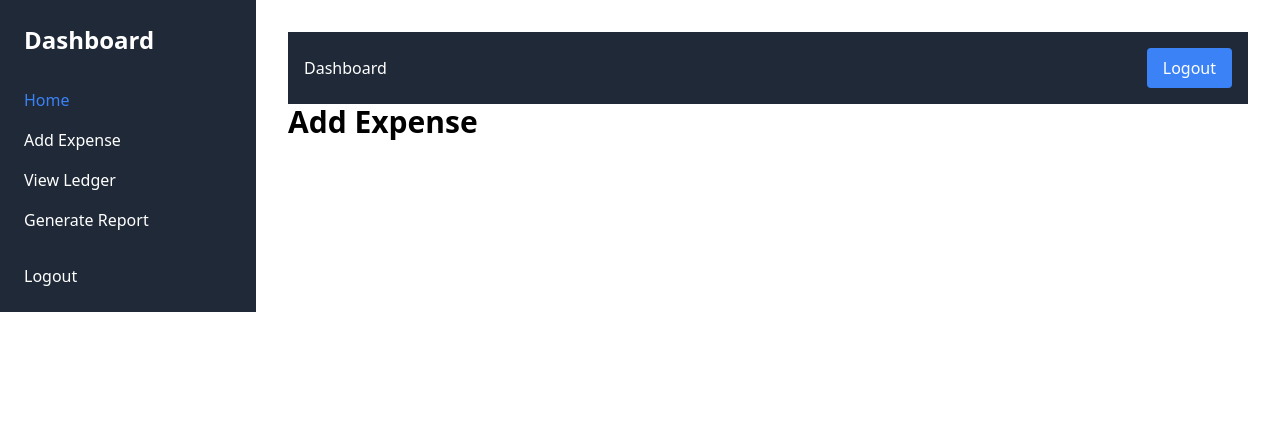
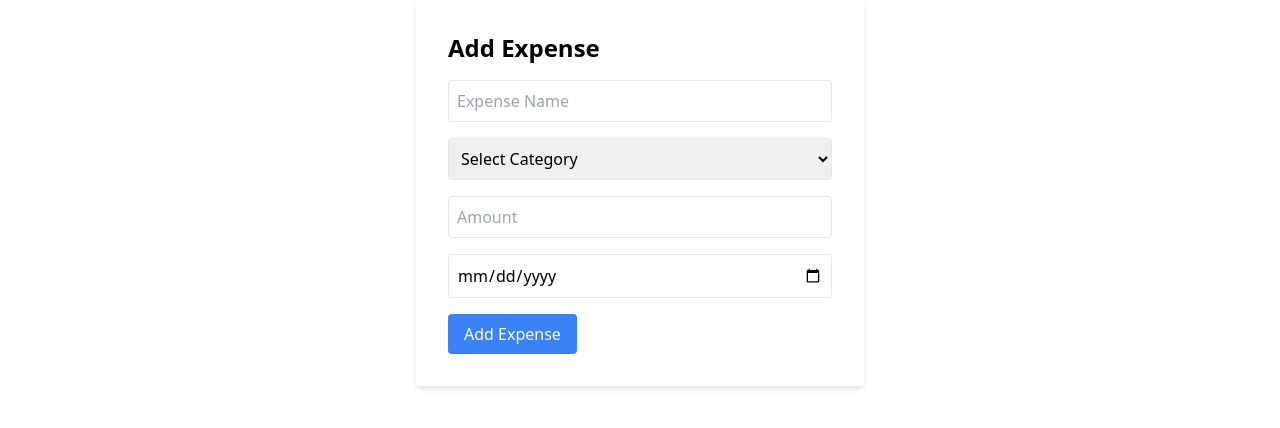
Before and after one commit to jayakumari14/account-dashboard, a Next.js app: page /dashboard/expenses in a window 1280 px wide. Shown: the top 428 px of the page. Built offline with nearby package versions, Linux system fonts and the light colour scheme; no server answers; sample sign-in values are in the browser's storage.

Commit message:
expense api and ledger added

```diff
--- a/src/components/Sidebar.tsx
+++ b/src/components/Sidebar.tsx
@@ -8,13 +8,13 @@ const Sidebar = () => (
         </a>
       </li>
       <li className="mb-4">
-        <a href="/auth/dashboard/expenses">Add Expense</a>
+        <a href="/dashboard/expenses">Add Expense</a>
       </li>
       <li className="mb-4">
-        <a href="/auth/dashboard/ledger">View Ledger</a>
+        <a href="/dashboard/ledger">View Ledger</a>
       </li>
       <li className="mb-4">
-        <a href="/auth/dashboard/reports">Generate Report</a>
+        <a href="/dashboard/reports">Generate Report</a>
       </li>
       <li className="mt-8">
         <a
--- a/src/pages/api/expenses.ts
+++ b/src/pages/api/expenses.ts
@@ -0,0 +1,31 @@
+import { PrismaClient } from "@prisma/client";
+import { NextApiRequest, NextApiResponse } from "next";
+
+const prisma = new PrismaClient();
+
+export default async function handler(req: NextApiRequest, res: NextApiResponse) {
+  if (req.method === "POST") {
+    // Create a new expense
+    const { name, category, amount, date } = req.body;
+    try {
+      const expense = await prisma.expense.create({
+        data: { name, category, amount: parseFloat(amount), date },
+      });
+      res.status(201).json(expense);
+    } catch (error) {
+      res.status(500).json({ error: "Failed to create expense" });
+      console.error("Error creating expense:", error);
+    }
+  } else if (req.method === "GET") {
+    // Get all expenses
+    try {
+      const expenses = await prisma.expense.findMany();
+      res.status(200).json(expenses);
+    } catch (error) {
+      res.status(500).json({ error: "Failed to fetch expenses" });
+      console.error("Error fetching expenses:", error);
+    }
+  } else {
+    res.status(405).json({ error: "Method not allowed" });
+  }
+}
--- a/src/pages/auth/register.tsx
+++ b/src/pages/auth/register.tsx
@@ -115,10 +115,10 @@ const RegisterPage = () => {
           </button>
         </form>
         {message && (
-          <p className="text-center text-sm text-red-500 mt-4">{message}</p>
+          <p className="text-center text-sm text-green-600 mt-4">{message}</p>
         )}
         {error && (
-          <p className="text-center text-sm text-red-500 mt-4">{error}</p>
+          <p className="text-center text-sm text-red-600 mt-4">{error}</p>
         )}
       </div>
     </div>
--- a/src/pages/dashboard/expenses.tsx
+++ b/src/pages/dashboard/expenses.tsx
@@ -1,20 +1,90 @@
-import ProtectedRoute from "../../components/ProtectedRoute";
-import Sidebar from "../../components/Sidebar";
-import Navbar from "../../components/Navbar";
+// import ProtectedRoute from "../../components/ProtectedRoute";
+// import Sidebar from "../../components/Sidebar";
+// import Navbar from "../../components/Navbar";
+import { useState } from "react";
 
-const ExpensesPage = () => {
+const AddExpense = () => {
+  const [form, setForm] = useState({
+    name: "",
+    category: "",
+    amount: "",
+    date: "",
+  });
+  const handleInputChange = (
+    e: React.ChangeEvent<HTMLInputElement | HTMLSelectElement>
+  ) => {
+    const { name, value } = e.target;
+    setForm({ ...form, [name]: value });
+  };
+
+  const handleSubmit = async (e: React.FormEvent) => {
+    e.preventDefault();
+    try {
+      const response = await fetch("/api/expenses", {
+        method: "POST",
+        headers: { "Content-Type": "application/json" },
+        body: JSON.stringify(form),
+      });
+      if (response.ok) {
+        alert("Expense added successfully!");
+        setForm({ name: "", category: "", amount: "", date: "" });
+      }
+    } catch (error) {
+      console.error("Error adding expense:", error);
+    }
+  };
   return (
-    <ProtectedRoute>
-      <div className="flex">
-        <Sidebar />
-        <div className="flex-1 p-8">
-          <Navbar />
-          <h1 className="text-3xl font-bold">Add Expense</h1>
-          {/* Form or components for adding expense */}
-        </div>
-      </div>
-    </ProtectedRoute>
+    <div className="p-8 bg-white rounded shadow-md max-w-md mx-auto">
+      <h1 className="text-2xl font-bold mb-4">Add Expense</h1>
+      <form onSubmit={handleSubmit}>
+        <input
+          type="text"
+          name="name"
+          value={form.name}
+          onChange={handleInputChange}
+          placeholder="Expense Name"
+          className="block w-full mb-4 p-2 border rounded"
+          required
+        />
+        <select
+          name="category"
+          value={form.category}
+          onChange={handleInputChange}
+          className="block w-full mb-4 p-2 border rounded"
+          required
+        >
+          <option value="">Select Category</option>
+          <option value="Food">Food</option>
+          <option value="Transport">Transport</option>
+          <option value="Utilities">Utilities</option>
+          <option value="Other">Other</option>
+        </select>
+        <input
+          type="number"
+          name="amount"
+          value={form.amount}
+          onChange={handleInputChange}
+          placeholder="Amount"
+          className="block w-full mb-4 p-2 border rounded"
+          required
+        />
+        <input
+          type="date"
+          name="date"
+          value={form.date}
+          onChange={handleInputChange}
+          className="block w-full mb-4 p-2 border rounded"
+          required
+        />
+        <button
+          type="submit"
+          className="bg-blue-500 text-white px-4 py-2 rounded hover:bg-blue-600"
+        >
+          Add Expense
+        </button>
+      </form>
+    </div>
   );
 };
 
-export default ExpensesPage;
+export default AddExpense;
--- a/src/pages/dashboard/ledger.tsx
+++ b/src/pages/dashboard/ledger.tsx
@@ -1,20 +1,76 @@
-import ProtectedRoute from "../../components/ProtectedRoute";
-import Sidebar from "../../components/Sidebar";
-import Navbar from "../../components/Navbar";
+import { useEffect, useState } from "react";
 
-const LedgerPage = () => {
+type Expense = {
+  id: number;
+  name: string;
+  category: string;
+  amount: number;
+  date: string; // or `Date` if you handle it as a Date object
+};
+
+const ViewLedger = () => {
+  const [expenses, setExpenses] = useState<Expense[]>([]);
+  const [loading, setLoading] = useState(true);
+  const [error, setError] = useState<string | null>(null);
+
+  useEffect(() => {
+    fetchExpenses();
+  }, []);
+
+  const fetchExpenses = async () => {
+    try {
+      setLoading(true);
+      const response = await fetch("/api/expenses");
+      const data = await response.json();
+
+      if (Array.isArray(data)) {
+        setExpenses(data);
+      } else {
+        throw new Error("API did not return an array");
+      }
+    } catch (err) {
+      setError((err as Error).message);
+      setExpenses([]);
+    } finally {
+      setLoading(false);
+    }
+  };
+
+  if (loading) {
+    return <div>Loading...</div>;
+  }
+
+  if (error) {
+    return <div>Error: {error}</div>;
+  }
+
   return (
-    <ProtectedRoute>
-      <div className="flex">
-        <Sidebar />
-        <div className="flex-1 p-8">
-          <Navbar />
-          <h1 className="text-3xl font-bold">Ledger</h1>
-          {/* Form or components for adding ledger */}
-        </div>
-      </div>
-    </ProtectedRoute>
+    <div className="p-8">
+      <h1 className="text-2xl font-bold mb-4">Ledger</h1>
+      <table className="w-full border-collapse">
+        <thead>
+          <tr>
+            <th className="border p-2">Name</th>
+            <th className="border p-2">Category</th>
+            <th className="border p-2">Amount</th>
+            <th className="border p-2">Date</th>
+          </tr>
+        </thead>
+        <tbody>
+          {expenses.map((expense) => (
+            <tr key={expense.id}>
+              <td className="border p-2">{expense.name}</td>
+              <td className="border p-2">{expense.category}</td>
+              <td className="border p-2">{expense.amount}</td>
+              <td className="border p-2">
+                {new Date(expense.date).toLocaleDateString()}
+              </td>
+            </tr>
+          ))}
+        </tbody>
+      </table>
+    </div>
   );
 };
 
-export default LedgerPage;
+export default ViewLedger;
--- a/src/pages/dashboard/reports.tsx
+++ b/src/pages/dashboard/reports.tsx
@@ -1,20 +1,10 @@
-import ProtectedRoute from "../../components/ProtectedRoute";
-import Sidebar from "../../components/Sidebar";
-import Navbar from "../../components/Navbar";
-
-const ReportPage = () => {
+const GenerateReports = () => {
   return (
-    <ProtectedRoute>
-      <div className="flex">
-        <Sidebar />
-        <div className="flex-1 p-8">
-          <Navbar />
-          <h1 className="text-3xl font-bold">Report Page</h1>
-          {/* Form or components for adding Reports */}
-        </div>
-      </div>
-    </ProtectedRoute>
+    <div className="p-8">
+      <h1 className="text-2xl font-bold mb-4">Generate Reports</h1>
+      <p>Report generation functionality is coming soon!</p>
+    </div>
   );
 };
 
-export default ReportPage;
+export default GenerateReports;
```
Also changed, not shown: 2 other files (tests, documents, lock files or other folders).
